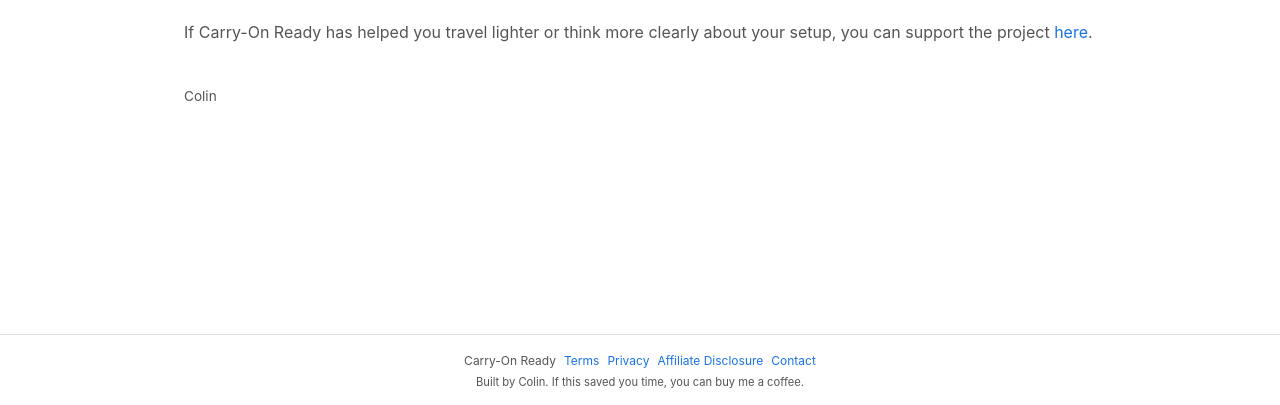
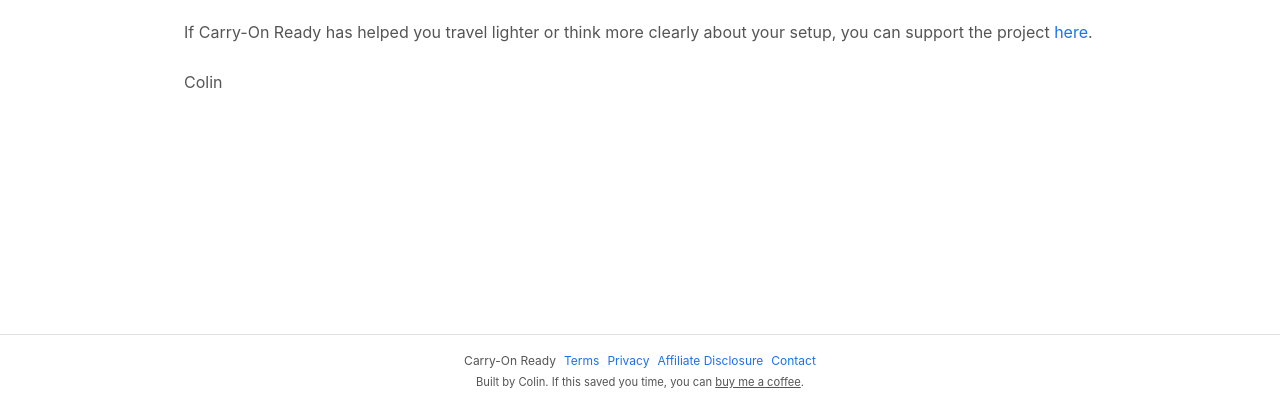
Before and after one commit to cjreitman/carry-on-ready, a React (Vite) app in the folder client/: page /about in a window 1280 px wide. Shown: the part 397-802 px from the top of the page. Built offline with nearby package versions, Linux system fonts and the light colour scheme; the HTML template or start-up script is replaced by a standard one.

Commit message:
adjustments

```diff
--- a/client/src/components/Layout.jsx
+++ b/client/src/components/Layout.jsx
@@ -72,8 +72,7 @@ const FooterByline = styled.div`
 
 const CoffeeLink = styled.a`
   color: ${({ theme }) => theme.colors.textLight};
-  text-decoration: none;
-  &:hover { text-decoration: underline; }
+  text-decoration: underline;
 `;
 
 export default function Layout() {
--- a/client/src/pages/About.jsx
+++ b/client/src/pages/About.jsx
@@ -46,9 +46,9 @@ export default function About() {
         your setup, you can support the project{' '}
         <a href="https://buymeacoffee.com/cjreitman" target="_blank" rel="noopener noreferrer">here</a>.
       </Paragraph>
-      <Signature>
-        <div>Colin</div>
-      </Signature>
+      <Paragraph>
+        Colin
+      </Paragraph>
     </div>
   );
 }
```
